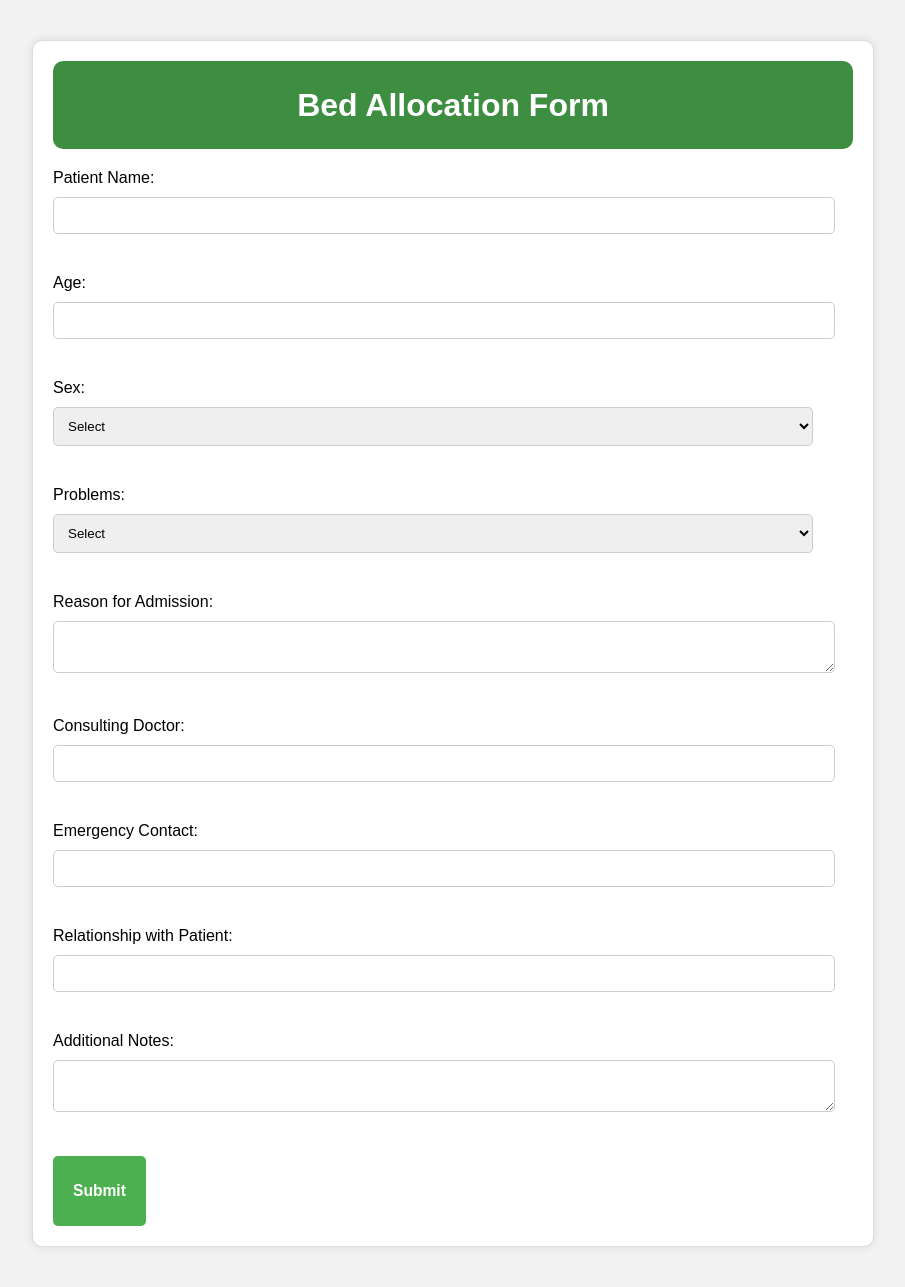
After one commit to Sohamm24/Hospital-Management-System, a Flask app: page /add_patient in a window 1280 px wide. The commit adds this page. Shown: the whole page, without its empty margins (187-1092 px from the left). Run offline with Flask 3, Linux system fonts and the light colour scheme.

Commit message:
Add patients and doctor working

```diff
--- a/app.py
+++ b/app.py
@@ -1,10 +1,15 @@
 from flask import Flask, render_template, request, redirect, url_for,flash
+from flask_sqlalchemy import SQLAlchemy
 import sqlite3
 import secrets
 import string
 
 app = Flask(__name__)
 app.secret_key = 'HMS'
+app.config['SQLALCHEMY_DATABASE_URI'] = 'sqlite:///hospital.db'
+
+db = SQLAlchemy(app)
+
 
 users = {
     'doctor': {'username': 'doc1', 'password': 'pass123'},
@@ -12,21 +17,30 @@ users = {
     'management': {'username': 'man1', 'password': 'pass123'}
 }
 
-def create_doctors_table():
-    conn = sqlite3.connect('doctors.db')
-    cursor = conn.cursor()
-    cursor.execute('''
-        CREATE TABLE IF NOT EXISTS doctors (
-            id INTEGER PRIMARY KEY AUTOINCREMENT,
-            name TEXT NOT NULL,
-            specialization TEXT NOT NULL,
-            email TEXT NOT NULL,
-            phone TEXT NOT NULL,
-            experience INTEGER NOT NULL
-        )
-    ''')
-    conn.commit()
-    conn.close()
+class Doctor(db.Model):
+    id = db.Column(db.Integer, primary_key=True, autoincrement=True)
+    name = db.Column(db.String(100), nullable=False)
+    specialization = db.Column(db.String(100), unique=True, nullable=False)
+    email = db.Column(db.String(100), unique=True, nullable=False)
+    phone = db.Column(db.String(15), nullable=False)
+    experience = db.Column(db.Integer, nullable=False)
+
+class Patient(db.Model):
+    id = db.Column(db.Integer, primary_key=True, autoincrement=True)
+    name = db.Column(db.String(100), nullable=False)
+    age = db.Column(db.Integer, nullable=False)
+    sex = db.Column(db.String(10), nullable=False)
+    problems = db.Column(db.String(100), nullable=False)
+    reason_for_admission = db.Column(db.String(200), nullable=False)
+    consulting_doctor = db.Column(db.String(100), nullable=False)
+    emergency_contact = db.Column(db.String(100), nullable=True)
+    relationship_with_patient = db.Column(db.String(50), nullable=True)
+    additional_notes = db.Column(db.String(200), nullable=True)
+    doctor_id = db.Column(db.Integer, db.ForeignKey('doctor.id'), nullable=False)
+
+
+with app.app_context():
+ db.create_all()
 
 @app.route('/')
 def home():
@@ -82,9 +96,6 @@ def management_login():
 def doctor_dashboard():
     return "Welcome to Doctor's Dashboard"
 
-@app.route('/patient_dashboard')
-def patient_dashboard():
-    return "Welcome to Patient's Dashboard"
 
 @app.route('/management_dashboard')
 def management_dashboard():
@@ -92,39 +103,97 @@ def management_dashboard():
 
 @app.route('/add_doctor', methods=['GET', 'POST'])
 def add_doctor():
+        if request.method == 'POST':
+            # Extract form data
+            doctor_name = request.form.get('doctorName')
+            specialization = request.form.get('specialization')
+            email = request.form.get('email')
+            phone = request.form.get('phone')
+            experience = request.form.get('experience')
+
+            # Check for existing doctor with the same email or specialization
+            existing_doctor = Doctor.query.filter(
+                (Doctor.email == email) | (Doctor.specialization == specialization)
+            ).first()
+            if existing_doctor:
+                flash("A doctor with this email or specialization already exists.", "danger")
+                return redirect(url_for('add_doctor'))
+
+            # Create a new doctor record
+            new_doctor = Doctor(
+                name=doctor_name,
+                specialization=specialization,
+                email=email,
+                phone=phone,
+                experience=experience
+            )
+
+            # Add to the database
+            db.session.add(new_doctor)
+            db.session.commit()
+            flash("Doctor added successfully!", "success")
+            return redirect(url_for('management_dashboard'))
+
+        return render_template('addDoctor.html')
+
+@app.route('/patient_detail',methods=['GET','POST'])
+def patient_detail():
+ return render_template('general_ward.html')
+
+@app.route('/add_patient', methods=['GET', 'POST'])
+def add_patient():
     if request.method == 'POST':
-        name = request.form['doctorName']
-        specialization = request.form['specialization']
-        email = request.form['email']
-        phone = request.form['phone']
-        experience = request.form['experience']
+        patient_name = request.form.get('patient_name')
+        age = request.form.get('age')
+        sex = request.form.get('sex')
+        problems = request.form.get('problems')
+        reason_for_admission = request.form.get('reason')
+        consulting_doctor = request.form.get('consulting_doctor')
+        emergency_contact = request.form.get('emergency_contact')
+        relationship_with_patient = request.form.get('relationship_with_patient')
+        additional_notes = request.form.get('additional_notes')
 
+        print(f"Patient Name: {patient_name}, Age: {age}, Sex: {sex}, Problems: {problems}, Reason: {reason_for_admission}")
 
-        username = name.lower().replace(" ", "") + secrets.token_hex(3)
+        # Validation checks
+        if not patient_name or not age or not sex or not consulting_doctor:
+            flash("Patient name, age, sex, and consulting doctor are required.", "danger")
+            return redirect(url_for('add_patient'))
 
-        characters = string.ascii_letters + string.digits + string.punctuation
-        password = ''.join(secrets.choice(characters) for i in range(8))
+        # Find the consulting doctor
+        doctor = Doctor.query.filter_by(name=consulting_doctor).first()
+        if not doctor:
+            flash("Consulting doctor not found. Please check the name and try again.", "danger")
+            return redirect(url_for('add_patient'))
 
+        # Create a new Patient record
+        new_patient = Patient(
+            name=patient_name,
+            age=int(age),
+            sex=sex,
+            problems=problems,
+            reason_for_admission=reason_for_admission,
+            consulting_doctor=consulting_doctor,
+            emergency_contact=emergency_contact,
+            relationship_with_patient=relationship_with_patient,
+            additional_notes=additional_notes,
+            doctor_id=doctor.id
+        )
+
+        # Attempt to add to the database
         try:
-            conn = sqlite3.connect('doctors.db')
-            cursor = conn.cursor()
-            cursor.execute('''
-                INSERT INTO doctors (name, specialization, email, phone, experience, username, password)
-                VALUES (?, ?, ?, ?, ?, ?, ?)
-            ''', (name, specialization, email, phone, experience, username, password))
-            conn.commit()
-            flash(f"Doctor added successfully! Username: {username}, Password: {password}", "success")
+            db.session.add(new_patient)
+            db.session.commit()
+            flash("Patient added successfully!", "success")
         except Exception as e:
-            flash(f"Error occurred: {str(e)}", "danger")
-            print(f"Database Error: {str(e)}")
-        finally:
-            conn.close()
+            db.session.rollback()  # Rollback in case of error
+            flash(f"Error adding patient: {str(e)}", "danger")
 
-        return redirect(url_for('add_doctor'))
+        return redirect(url_for('management_dashboard'))
 
-    return render_template('addDoctor.html')
+    # Render the form for adding a patient
+    return render_template('general_ward.html')  # This should be your form template
 
 
 if __name__ == '__main__':
-      create_doctors_table()
       app.run(debug=True)
--- a/static/management.css
+++ b/static/management.css
@@ -104,6 +104,12 @@ main {
     background-color: #d4eaff;
 }
 
+.view-btn{
+    background-color:rgb(4, 230, 4);
+    padding:10px;
+    border:none;
+    border-radius:5px;
+}
 /* Responsive for smaller screens */
 @media (max-width: 768px) {
     .container {
--- /dev/null
+++ b/templates/general_ward.html
@@ -0,0 +1,134 @@
+<!DOCTYPE html>
+<html lang="en">
+<head>
+    <meta charset="UTF-8">
+    <meta name="viewport" content="width=device-width, initial-scale=1.0">
+    <title>Bed Allocation Form</title>
+    <link rel="stylesheet" >
+    <style>
+        body {
+            font-family: Arial, sans-serif;
+            background-color: #f2f2f2;
+        }
+        .container {
+            max-width: 800px;
+            margin: 40px auto;
+            padding: 20px;
+            background-color: #fff;
+            border: 1px solid #ddd;
+            border-radius: 10px;
+            box-shadow: 0 0 10px rgba(0, 0, 0, 0.1);
+        }
+        h1 {
+            text-align: center;
+            margin-bottom: 20px;
+        }
+        .form-group {
+            margin-bottom: 20px;
+        }
+        label {
+            display: block;
+            margin-bottom: 10px;
+        }
+        input, select, textarea {
+            width: 95%;
+            padding: 10px;
+            margin-bottom: 20px;
+            border: 1px solid #ccc;
+            border-radius: 5px;
+        }
+        button[type="submit"] {
+            background-color: #4CAF50;
+            color: #fff;
+            padding: 10px 20px;
+            border: none;
+            border-radius: 5px;
+            cursor: pointer;
+        }
+        #BedAllocation {
+            background-color: #3e8e41;
+            color: white;
+            padding: 5px;
+            text-align: center;
+            border-radius: 10px;
+            margin-bottom: 20px;
+        }
+        button[type="submit"]:hover {
+            background-color: #3e8e41;
+        }
+    </style>
+</head>
+<body>
+    <div class="container">
+        <div id="BedAllocation">
+            <h1>Bed Allocation Form</h1>
+        </div>
+
+        {% with messages = get_flashed_messages(with_categories=true) %}
+        {% if messages %}
+            <ul class="flashes">
+                {% for category, message in messages %}
+                    <li class="{{ category }}">{{ message }}</li>
+                {% endfor %}
+            </ul>
+        {% endif %}
+       {% endwith %}
+
+        <form id="bed-allocation-form" method="POST" action="/add_patient">
+            <div class="form-group">
+                <label for="patient-name">Patient Name:</label>
+                <input type="text" id="patient-name" name="patient_name" required>
+            </div>
+            <div class="form-group">
+                <label for="age">Age:</label>
+                <input type="number" id="age" name="age" required>
+            </div>
+            <div class="form-group">
+                <label for="sex">Sex:</label>
+                <select id="sex" name="sex" required>
+                    <option value="">Select</option>
+                    <option value="Male">Male</option>
+                    <option value="Female">Female</option>
+                    <option value="Other">Other</option>
+                </select>
+            </div>
+            <div class="form-group">
+                <label for="problems">Problems:</label>
+                <select id="problems" name="problems" required>
+                    <option value="">Select</option>
+                    <option value="Fracture">Fracture</option>
+                    <option value="Gynaecologist">Gynaecologist</option>
+                    <option value="ENT">ENT</option>
+                    <option value="Viral Infection">Viral Infection</option>
+                    <option value="Orthopedic">Orthopedic</option>
+                </select>
+            </div>
+            <div class="form-group">
+                <label for="reason">Reason for Admission:</label>
+                <textarea id="reason" name="reason" required></textarea>
+            </div>
+            <div class="form-group">
+                <label for="consulting-doctor">Consulting Doctor:</label>
+                <input type="text" id="consulting-doctor" name="consulting_doctor" required>
+            </div>
+            <div class="form-group">
+                <label for="emergency-contact">Emergency Contact:</label>
+                <input type="text" id="emergency-contact" name="emergency_contact">
+            </div>
+            <div class="form-group">
+                <label for="relationship-with-patient">Relationship with Patient:</label>
+                <input type="text" id="relationship-with-patient" name="relationship_with_patient">
+            </div>
+            <div class="form-group">
+                <label for="additional-notes">Additional Notes:</label>
+                <textarea id="additional-notes" name="additional_notes"></textarea>
+            </div>
+            <button type="submit" id="submit-button"><h3>Submit</h3></button>
+        </form>
+    </div>
+    <!-- Empty space for backend connection -->
+    <script>
+        // TO DO: Connect to backend using Flask
+    </script>
+</body>
+</html>
--- a/templates/management.html
+++ b/templates/management.html
@@ -35,7 +35,9 @@
             <div class="dashboard-section">
                 <h3>Bed Allocation</h3>
                 <div class="button-group">
+                    <form method="POST" action="/patient_detail">
                     <button class="btn">General Ward</button>
+                   </form>
                 </div>
             </div>
 
@@ -57,7 +59,9 @@
                     <button class="btn">Operation Theatre</button>
                 </div>
             </div>
+            <button class="view-btn">View Patients</button>
         </main>
+
     </div>
 </body>
 </html>
```
Also changed, not shown: templates/addDoctor.html (+9 -0 lines), doctors.db (deleted), instance/hospital.db (added).
